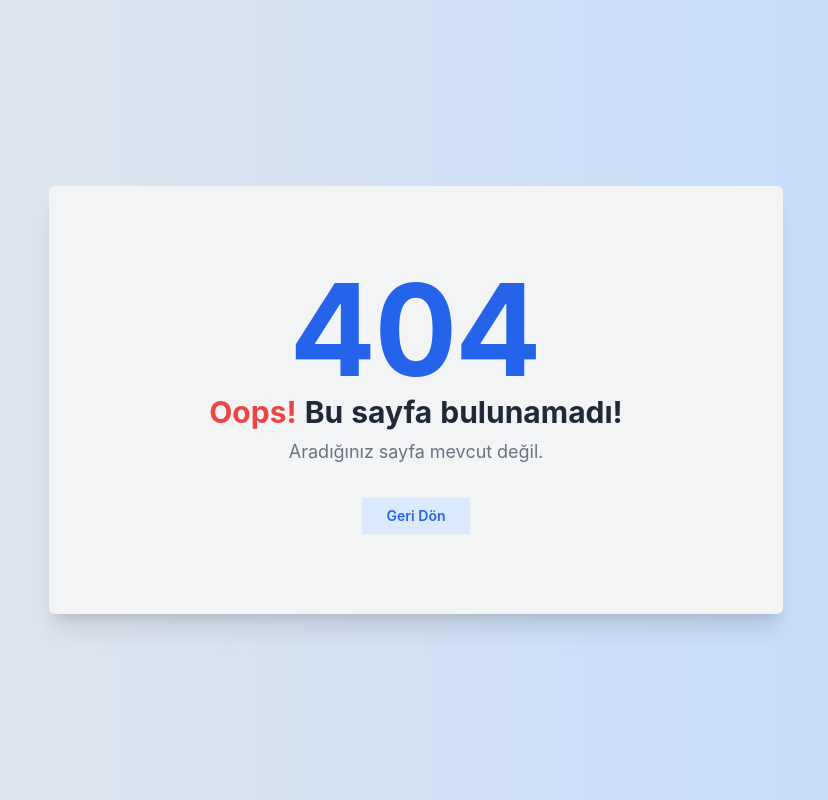
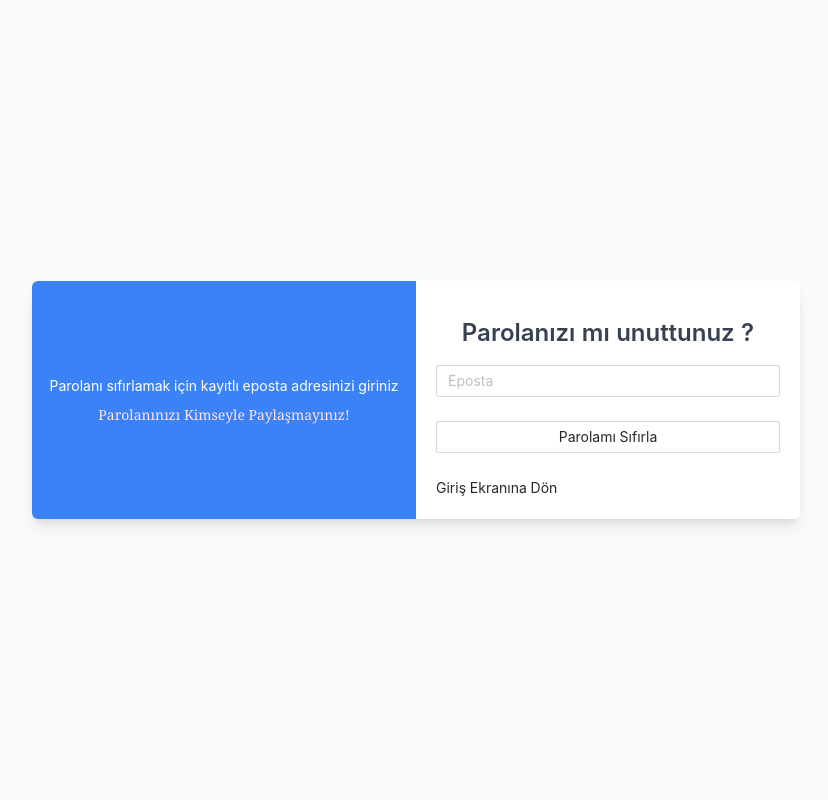
Before and after one commit to tolgabayra/CRM, a React (Vite) app in the folder client/: page /reset_password in a window 1280 px wide. Before the commit this address had no page. Shown: the whole page, without its empty margins (224-1052 px from the left). Built offline with nearby package versions, Linux system fonts and the light colour scheme.

Commit message:
Arayüz düzeltme ve parola sıfırlama sayfası çalışması

```diff
--- a/client/src/components/boards/Header.jsx
+++ b/client/src/components/boards/Header.jsx
@@ -39,7 +39,7 @@ export default function Header() {
                     key: '0',
                 },
                 {
-                    label: <Link to="setting">Ayarlar</Link>,
+                    label: <Link to="settings">Ayarlar</Link>,
                     key: '1',
                 },
                 {
@@ -105,7 +105,7 @@ export default function Header() {
                 <div className="flex flex-shrink-0 items-center ml-auto">
                     <Dropdown overlay={menu} trigger={['click']}>
                         <a onClick={(e) => e.preventDefault()}>
-                            <button className="inline-flex items-center p-2 hover:bg-gray-100 focus:bg-gray-100 rounded-lg">
+                            <button className="inline-flex items-center p-1 pr-2 pl-2 hover:bg-gray-100 focus:bg-gray-100 rounded-md">
                                 <span className="sr-only">User Menu</span>
                                 <div className="hidden md:flex md:flex-col md:items-end md:leading-tight">
                                     <span className="font-semibold">{email}</span>
--- a/client/src/components/boards/Leftbar.jsx
+++ b/client/src/components/boards/Leftbar.jsx
@@ -31,7 +31,7 @@ export default function Leftbar() {
                         </Link>
                     </Tooltip>
 
-                    <Tooltip placement="right" title="Contacts" color='blue'>
+                    <Tooltip placement="right" title="Kişilerim" color='blue'>
                         <Link to="/boards/contacts" className="inline-flex items-center justify-center py-3 hover:text-gray-400 hover:bg-gray-700 focus:text-gray-400 focus:bg-gray-700 rounded-lg">
                             <span className="sr-only">Contacts</span>
                             <svg aria-hidden="true" fill="none" viewBox="0 0 24 24" stroke="currentColor" className="h-6 w-6">
@@ -39,7 +39,7 @@ export default function Leftbar() {
                             </svg>
                         </Link>
                     </Tooltip>
-                    <Tooltip placement="right" title="Documents" color='blue'>
+                    <Tooltip placement="right" title="Dokümanlarım" color='blue'>
                         <Link to="/boards/documents" className="inline-flex items-center justify-center py-3 hover:text-gray-400 hover:bg-gray-700 focus:text-gray-400 focus:bg-gray-700 rounded-lg">
                             <span className="sr-only">Documents</span>
                             <svg aria-hidden="true" fill="none" viewBox="0 0 24 24" stroke="currentColor" className="h-6 w-6">
--- a/client/src/pages/Login.jsx
+++ b/client/src/pages/Login.jsx
@@ -29,7 +29,7 @@ export default function Login() {
             .then((res) => {
                 message
                     .loading('Giriş Yapılıyor...', 2.5)
-                    .then(() => message.success('Giriş Başarılı, Boards sayfasına yönlendiriliyorsunuz.'))
+                    .then(() => message.success('Giriş Başarılı, Panel sayfasına yönlendiriliyorsunuz.'))
                 setTimeout(() => {
                     dispatch(login())
                     navigate("/boards")
@@ -59,8 +59,9 @@ export default function Login() {
                     >
 
                         <p className="mt-6 font-normal text-center text-white md:mt-0">
-                            With the power of K-WD, you can now focus only on functionaries for your digital products, while leaving the
-                            UI design on us!
+                           Hoşgeldin,<br />
+                           Bu ekrandan hesabına giriş yapabilirsin.< br/>
+                          <div className='mt-2 text-red-100 font-extralight font-serif'>Parolanınızı Kimseyle Paylaşmayınız!</div>
                         </p>
 
 
@@ -90,6 +91,7 @@ export default function Login() {
 
                             <Form.Item
                                 name="password"
+                                className='mb-4'
                                 rules={[
                                     {
                                         required: true,
@@ -98,6 +100,7 @@ export default function Login() {
                                 ]}
                             >
                                 <Input.Password onChange={(e)=>setPassword(e.target.value)} placeholder='Parola' />
+                                <Link className="text-blue-600" to="/reset_password" >Parolamı Unuttum ?</Link>
                             </Form.Item>
 
 
@@ -110,8 +113,8 @@ export default function Login() {
                                 </Button>
                             </Form.Item>
                             <span>Hesabınız Yok mu ? </span>
-                            <Link classNameName=' text-xs text-gray-500' to="/register">
-                                Şimdi Oluşturun
+                            <Link classNameName=' text-xs' to="/register">
+                                <span className='text-blue-600'>Şimdi Oluşturun</span>
                             </Link>
 
                         </Form>
--- a/client/src/pages/Register.jsx
+++ b/client/src/pages/Register.jsx
@@ -56,8 +56,9 @@ export default function Register() {
                     >
 
                         <p className="mt-6 font-normal text-center text-white md:mt-0">
-                            With the power of K-WD, you can now focus only on functionaries for your digital products, while leaving the
-                            UI design on us!
+                            Hoşgeldin,<br />
+                            Bu ekrandan hesabınızı oluşturabilirsiniz.< br />
+                            <div className='mt-2 text-red-100 font-extralight font-serif'>Parolanınızı Kimseyle Paylaşmayınız!</div>
                         </p>
 
 
@@ -118,8 +119,8 @@ export default function Register() {
                             </Form.Item>
                             <span>Zaten hesabınız var mı? </span>
 
-                            <Link classNameName='text-xs text-gray-500 m-auto' to="/login">
-                                 Giriş Yapın
+                            <Link classNameName='text-xs' to="/login">
+                                <span className='text-blue-600'>Giriş Yapın</span>
                             </Link>
 
                         </Form>
--- /dev/null
+++ b/client/src/pages/ResetPassword.jsx
@@ -0,0 +1,66 @@
+import React from 'react'
+import { Button, Checkbox, Form, Input, message } from 'antd';
+import { Link, useNavigate } from 'react-router-dom';
+
+export default function ResetPassword() {
+    return (
+        <div>
+            <div className="flex items-center min-h-screen p-4 bg-gray-50 lg:justify-center">
+                <div
+                    className="flex flex-col overflow-hidden bg-white rounded-md shadow-lg max md:flex-row md:flex-1 lg:max-w-screen-md"
+                >
+                    <div
+                        className="p-4 py-6 text-white bg-blue-500 md:w-96 md:flex-shrink-0 md:flex md:flex-col md:items-center md:justify-evenly"
+                    >
+
+                        <p className="mt-6 font-normal text-center text-white md:mt-0">
+                            Parolanı sıfırlamak için kayıtlı eposta adresinizi giriniz< br />
+                            <div className='mt-2 text-red-100 font-extralight font-serif'>Parolanınızı Kimseyle Paylaşmayınız!</div>
+                        </p>
+
+
+                    </div>
+                    <div className="p-5 bg-white md:flex-1">
+                        <h3 className="my-4 text-2xl font-semibold text-gray-700 text-center"> Parolanızı mı unuttunuz ?</h3>
+
+
+                        <Form
+                            name="basic"
+                            autoComplete="off"
+                        >
+                            <Form.Item
+                                name="Eposta"
+                                rules={[
+                                    {
+                                        required: true,
+                                        message: 'Eposta adresiniz boş olamaz!',
+                                    },
+                                ]}
+                            >
+                                <Input placeholder='Eposta' />
+                            </Form.Item>
+
+
+
+
+
+
+                            <Form.Item
+                            >
+                                <Button block htmlType="submit">
+                                    Parolamı Sıfırla
+                                </Button>
+                            </Form.Item>
+                            <Link classNameName=' text-xs text-gray-500' to="/login">
+                                Giriş Ekranına Dön
+                            </Link>
+
+                        </Form>
+
+
+                    </div>
+                </div>
+            </div>
+        </div>
+    )
+}
--- a/client/src/pages/boards/Contacts.jsx
+++ b/client/src/pages/boards/Contacts.jsx
@@ -1,6 +1,5 @@
 import React from 'react'
 import { Button, Checkbox, Divider, Modal, Radio, Space, Table } from 'antd'
-
 import { red } from '@ant-design/colors';
 import { useState } from 'react';
 
@@ -161,7 +160,7 @@ export default function Contacts() {
     return (
         <div>
 
-            <Modal title="Basic Modal" open={isEditModalOpen} onOk={handleEditOk} onCancel={handleEditCancel}>
+            <Modal title="Yeni Kişi Ekle" okType='' okText="Ekle" cancelText="İptal" open={isEditModalOpen} onOk={handleEditOk} onCancel={handleEditCancel}>
                 <p>Some contents...</p>
                 <p>Some contents...</p>
                 <p>Some contents...</p>
@@ -180,7 +179,7 @@ export default function Contacts() {
                         </svg>
                         Kişilerimi Yönet
                     </button>
-                    <button onClick={() => setOpen(true)} className="inline-flex px-5 py-2 text-white bg-blue-600 hover:bg-blue-700 focus:bg-blue-700 rounded-md ml-6 mb-3">
+                    <button onClick={() => showEditModal()} className="inline-flex px-5 py-2 text-white bg-blue-600 hover:bg-blue-700 focus:bg-blue-700 rounded-md ml-6 mb-3">
                         <svg aria-hidden="true" fill="none" viewBox="0 0 24 24" stroke="currentColor" className="flex-shrink-0 h-6 w-6 text-white -ml-1 mr-2">
                             <path stroke-linecap="round" stroke-linejoin="round" stroke-width="2" d="M12 6v6m0 0v6m0-6h6m-6 0H6" />
                         </svg>
--- a/client/src/pages/boards/Dasboard.jsx
+++ b/client/src/pages/boards/Dasboard.jsx
@@ -9,17 +9,17 @@ export default function Dasboard() {
                     <h2 className="text-gray-600 ml-0.5">Mobile UX/UI Design course</h2>
                 </div>
                 <div className="flex flex-wrap items-start justify-end -mb-3">
-                    <button className="inline-flex px-5 py-3 text-blue-600 hover:text-blue-700 focus:text-blue-700 hover:bg-blue-100 focus:bg-blue-100 border border-blue-600 rounded-md mb-3">
+                    <button className="inline-flex px-5 py-2 text-blue-600 hover:text-blue-700 focus:text-blue-700 hover:bg-blue-100 focus:bg-blue-100 border border-blue-600 rounded-md mb-3">
                         <svg aria-hidden="true" fill="none" viewBox="0 0 24 24" stroke="currentColor" className="flex-shrink-0 h-5 w-5 -ml-1 mt-0.5 mr-2">
                             <path stroke-linecap="round" stroke-linejoin="round" stroke-width="2" d="M15.232 5.232l3.536 3.536m-2.036-5.036a2.5 2.5 0 113.536 3.536L6.5 21.036H3v-3.572L16.732 3.732z" />
                         </svg>
-                        Manage dashboard
+                        Widgetlerimi Yönet
                     </button>
-                    <button className="inline-flex px-5 py-3 text-white bg-blue-600 hover:bg-blue-700 focus:bg-blue-700 rounded-md ml-6 mb-3">
+                    <button className="inline-flex px-5 py-2 text-white bg-blue-600 hover:bg-blue-700 focus:bg-blue-700 rounded-md ml-6 mb-3">
                         <svg aria-hidden="true" fill="none" viewBox="0 0 24 24" stroke="currentColor" className="flex-shrink-0 h-6 w-6 text-white -ml-1 mr-2">
                             <path stroke-linecap="round" stroke-linejoin="round" stroke-width="2" d="M12 6v6m0 0v6m0-6h6m-6 0H6" />
                         </svg>
-                        Create new dashboard
+                        Yeni Widget Ekle
                     </button>
                 </div>
             </div>
--- a/client/src/pages/boards/Documents.jsx
+++ b/client/src/pages/boards/Documents.jsx
@@ -33,13 +33,13 @@ export default function Documents() {
                     <h2 className="text-gray-600 ml-0.5">Doküman Ve Fatura Detayları</h2>
                 </div>
                 <div className="flex flex-wrap items-start justify-end -mb-3">
-                    <button className="inline-flex px-5 py-3 text-blue-600 hover:text-blue-700 focus:text-blue-700 hover:bg-blue-100 focus:bg-blue-100 border border-blue-600 rounded-md mb-3">
+                    <button className="inline-flex px-5 py-2 text-blue-600 hover:text-blue-700 focus:text-blue-700 hover:bg-blue-100 focus:bg-blue-100 border border-blue-600 rounded-md mb-3">
                         <svg aria-hidden="true" fill="none" viewBox="0 0 24 24" stroke="currentColor" className="flex-shrink-0 h-5 w-5 -ml-1 mt-0.5 mr-2">
                             <path stroke-linecap="round" stroke-linejoin="round" stroke-width="2" d="M15.232 5.232l3.536 3.536m-2.036-5.036a2.5 2.5 0 113.536 3.536L6.5 21.036H3v-3.572L16.732 3.732z" />
                         </svg>
                         Dokümanlarımı Yönet
                     </button>
-                    <button onClick={()=> setOpen(true)} className="inline-flex px-5 py-3 text-white bg-blue-600 hover:bg-blue-700 focus:bg-blue-700 rounded-md ml-6 mb-3">
+                    <button onClick={()=> setOpen(true)} className="inline-flex px-5 py-2 text-white bg-blue-600 hover:bg-blue-700 focus:bg-blue-700 rounded-md ml-6 mb-3">
                         <svg aria-hidden="true" fill="none" viewBox="0 0 24 24" stroke="currentColor" className="flex-shrink-0 h-6 w-6 text-white -ml-1 mr-2">
                             <path stroke-linecap="round" stroke-linejoin="round" stroke-width="2" d="M12 6v6m0 0v6m0-6h6m-6 0H6" />
                         </svg>
--- /dev/null
+++ b/client/src/pages/boards/Settings.jsx
@@ -0,0 +1,41 @@
+import React from 'react'
+
+export default function Settings() {
+    return (
+        <div>
+            <div className="p-10">
+                <div className="p-8 bg-white shadow mt-4">
+                    <div className="grid grid-cols-1 md:grid-cols-3">
+                        <div className="grid grid-cols-3 text-center order-last md:order-first mt-20 md:mt-0">
+
+                            <div>
+                            <button className="text-white py-1 px-12 uppercase rounded bg-gray-700 hover:bg-gray-800 shadow hover:shadow-lg font-medium transition transform hover:-translate-y-0.5">  Parolamı Değiştir</button>
+
+                            </div>
+
+
+                        </div>
+                        <div className="relative">
+                            <div className="">
+
+
+                            </div>
+                        </div>
+                        <div className="space-x-8 flex justify-between mt-32 md:mt-0 md:justify-center">
+                            <button className="text-white py-2 px-4 uppercase rounded bg-blue-400 hover:bg-blue-500 shadow hover:shadow-lg font-medium transition transform hover:-translate-y-0.5">  Paylaş </button>
+                            <button className="text-white py-2 px-4 uppercase rounded bg-gray-700 hover:bg-gray-800 shadow hover:shadow-lg font-medium transition transform hover:-translate-y-0.5">  Son Mesajlarım</button>
+                        </div>
+                    </div>
+                    <div className="mt-20 text-center border-b pb-12">
+                        <h1 className="text-4xl font-medium text-gray-700">s <span className="font-light text-gray-500"></span></h1>
+                          <p className="font-light text-gray-600 mt-3">n</p>
+                    </div>
+                    <div className="mt-12 flex flex-col justify-center">
+                        <p className="text-gray-600 text-center font-light lg:px-16">Genel bilgileriniz bu sayfadadır.</p>
+                    </div>
+                </div>
+            </div>
+
+        </div>
+    )
+}
```
Also changed, not shown: client/src/routes.jsx (+8 -1 lines).
